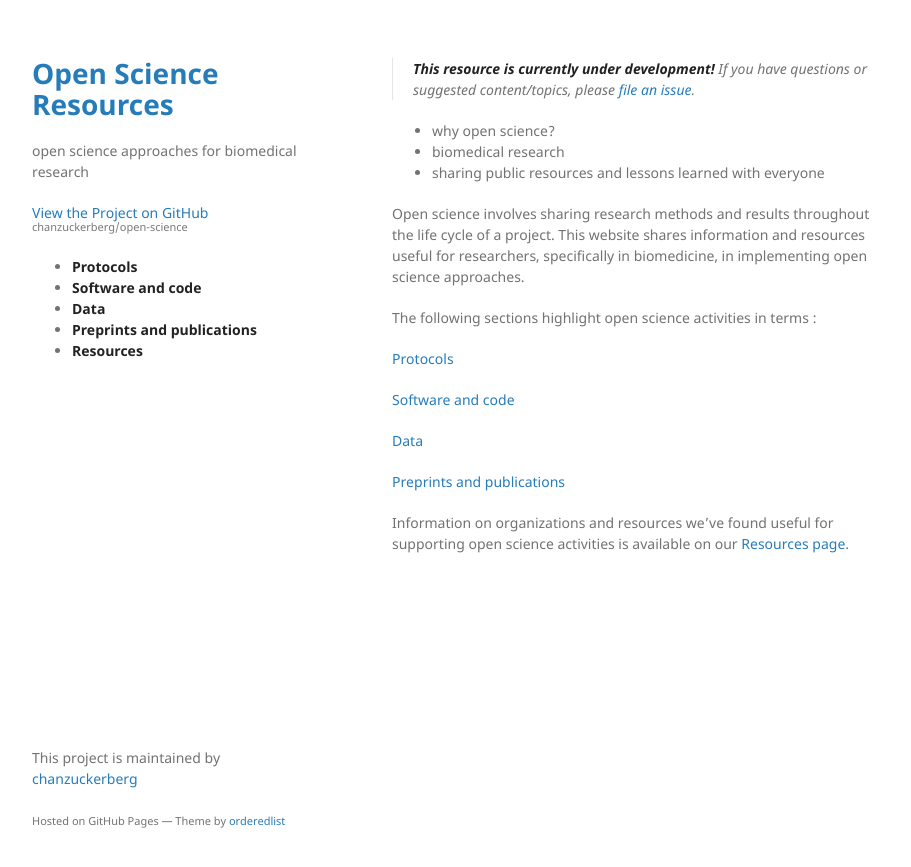
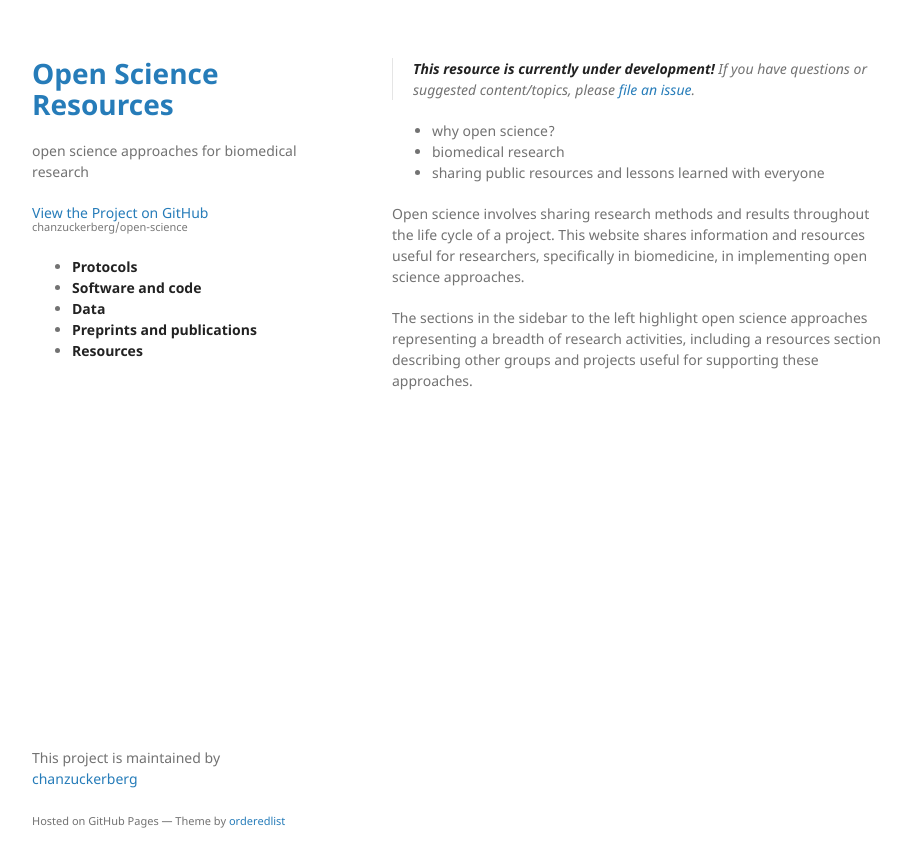
Before and after one commit to chanzuckerberg/open-science, a Jekyll site: the page built from index.md, in a window 1280 px wide. Shown: the top 867 px of the page, without its empty margins (178-1089 px from the left). Built offline with Jekyll 4.4.1, drawn with Linux system fonts in a browser that asks for light colours.

Commit message:
removing broken links from front page

```diff
--- a/index.md
+++ b/index.md
@@ -15,15 +15,6 @@ This website shares information and resources useful for researchers,
 specifically in biomedicine,
 in implementing open science approaches.
 
-The following sections highlight open science activities in terms :
-
-[Protocols](protocols)
-
-[Software and code](code)
-
-[Data](data)
-
-[Preprints and publications](publications)
-
-Information on organizations and resources we've found useful for supporting
-open science activities is available on our [Resources page](resources.md).
+The sections in the sidebar to the left highlight open science approaches representing
+a breadth of research activities,
+including a resources section describing other groups and projects useful for supporting these approaches.
```
